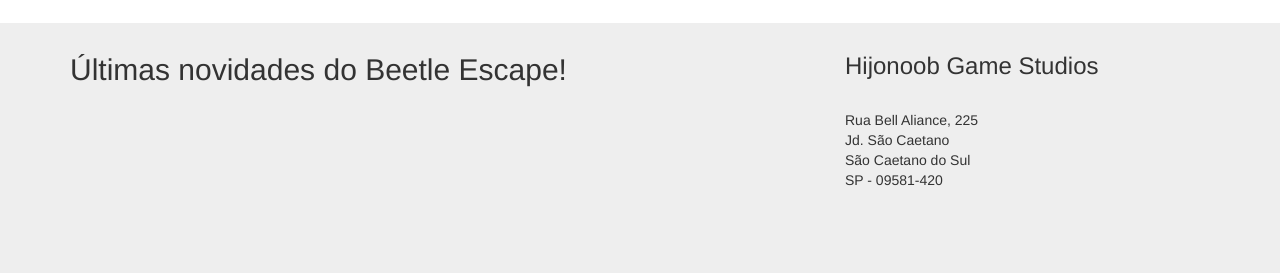
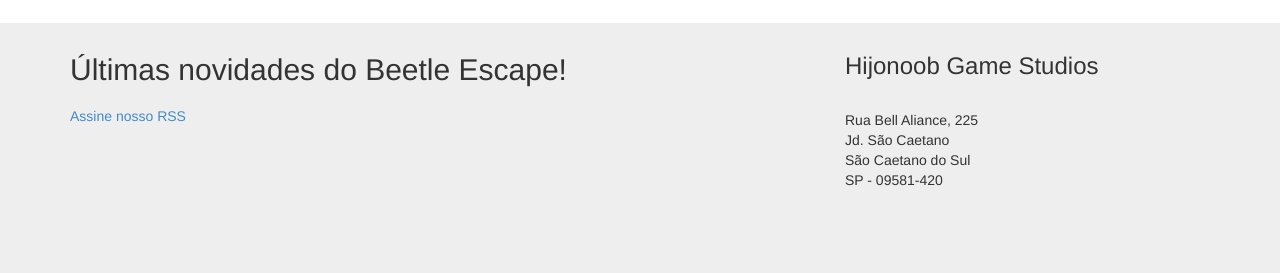
Before and after one commit to hijonoob/beetleescape-site, a PHP site: page /index.php in a window 1280 px wide. Shown: the part 728-1001 px from the top of the page. Run offline with PHP 8.4, Linux system fonts and the light colour scheme; data that the repository does not hold is empty; some libraries are stand-ins or nearby versions.

Commit message:
Utilizando o RSS no rodapé

```diff
--- a/templates/footer.php
+++ b/templates/footer.php
@@ -29,6 +29,9 @@
                     ?>
                   </dl>
                 </div>
+                <div class="rss">
+                  <a href="rss.php">Assine nosso RSS</a>
+                </div>
               </div>
               <div class="col-md-4">
                   <h3>Hijonoob Game Studios</h3><br>
```
